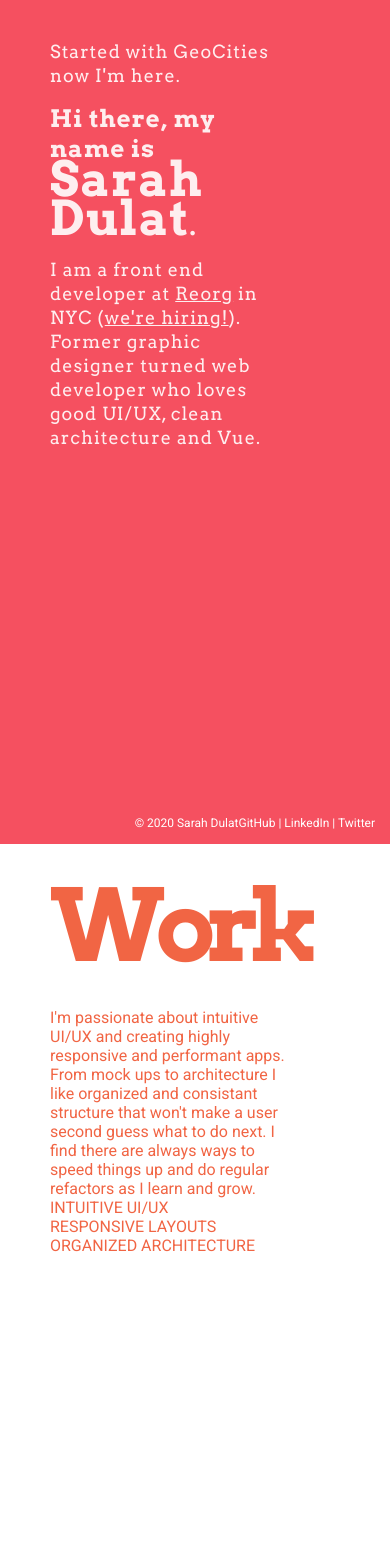
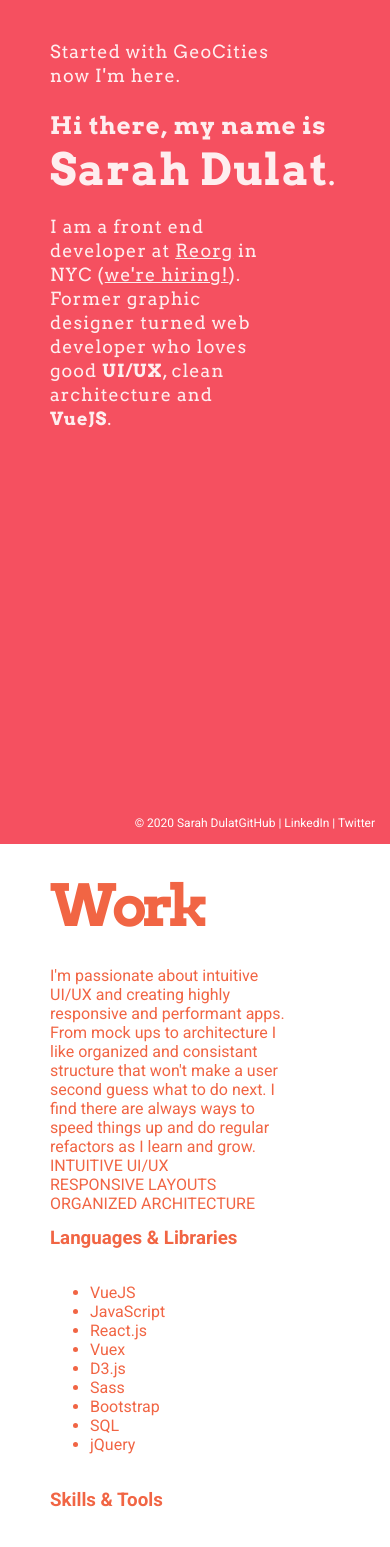
Before and after one commit to sarahdulat/sarah-dulat, a Vue app: page / in a window 390 px wide. Shown: the top 1547 px of the page. Built offline with nearby package versions, Linux system fonts and the light colour scheme.

Commit message:
styling hero for mobile

```diff
--- a/public/css/styles.css
+++ b/public/css/styles.css
@@ -25,6 +25,9 @@ body {
   padding: 25px 30% 100% 50px;
 }
 
+#work {
+  max-height: 300px;
+}
 #work .container {
   padding: 0 25% 100% 50px;
 }
@@ -102,14 +105,14 @@ body {
 h1 {
   font-family: "Arvo", serif;
   letter-spacing: 1px;
-  line-height: 45px;
+  line-height: 54px;
   font-weight: 600;
 }
 h1 a {
   text-decoration: underline;
 }
 h1 .name {
-  font-size: 48px;
+  font-size: 58px;
 }
 
 h2 {
@@ -126,6 +129,10 @@ h3 a:hover {
   text-decoration: none;
 }
 
+.no-wrap {
+  white-space: nowrap;
+}
+
 #hero {
   color: rgba(255, 255, 255, 0.9);
 }
@@ -140,8 +147,8 @@ h3 a:hover {
 }
 
 #work h1, #contact h1 {
-  font-size: 100px;
-  letter-spacing: -10px;
+  font-size: 58px;
+  letter-spacing: -5px;
 }
 
 #work, #skills, #contact {
@@ -165,7 +172,10 @@ h3 a:hover {
 
   h1 {
     font-size: 24px;
-    line-height: 30px;
+    line-height: 44px;
+  }
+  h1 .name {
+    font-size: 44px;
   }
 
   h2 {
@@ -174,12 +184,6 @@ h3 a:hover {
   }
 }
 /* Extra Small Devices, Phones */
-@media only all and (max-width: 480px) {
-  #social a, p {
-    font-size: 9px;
-    text-align: right;
-  }
-}
 /* Custom, iPhone Retina */
 #footer {
   position: fixed;
--- a/src/components/Hero.vue
+++ b/src/components/Hero.vue
@@ -1,9 +1,16 @@
 <template>
   <div id="hero" class="sherbert">
     <div class="container">
-        <h2 class="animated fadeIn">Started with GeoCities now I'm here.</h2>
-        <h1 class="animated fadeIn delay1">Hi there, my name is<br /><span class="name">Sarah Dulat</span>.</h1>
-        <h2 class="animated fadeIn delay2">I am a front end developer at <a href="http://www.reorg-research.com" target="_blank">Reorg</a> in NYC (<a href="https://jobs.lever.co/reorgresearch?lever-via=gozPBhAQBk" target="_blank">we're hiring!</a>). Former graphic designer turned web developer who loves good UI/UX, clean architecture and Vue.</h2>
+        <h2 class="animated fadeIn">
+            Started with GeoCities now I'm here.
+        </h2>
+        <h1 class="animated fadeIn delay1 no-wrap">
+            Hi there, my name is<br />
+            <span class="name">Sarah Dulat</span>.
+        </h1>
+        <h2 class="animated fadeIn delay2">
+            I am a front end developer at <a href="http://www.reorg-research.com" target="_blank">Reorg</a> in NYC (<a href="https://jobs.lever.co/reorgresearch?lever-via=gozPBhAQBk" target="_blank">we're hiring!</a>). Former graphic designer turned web developer who loves good <strong>UI/UX</strong>, clean architecture and <strong>VueJS</strong>.
+        </h2>
     </div>
   </div>
 </template>
--- a/src/sass/partials/_body.scss
+++ b/src/sass/partials/_body.scss
@@ -21,6 +21,7 @@ body {
 	}
 }
 #work {
+	max-height: 300px;
 	.container {
 		padding: 0 25% 100% 50px;
 	}
--- a/src/sass/partials/_media.scss
+++ b/src/sass/partials/_media.scss
@@ -17,7 +17,10 @@
 		}
 		h1 {
 			font-size: 24px;
-			line-height: 30px;
+			line-height: 44px;
+			.name {
+				font-size: 44px;
+			}
 		}
 		h2 {
 			font-size: 18px;
@@ -26,10 +29,7 @@
 	}
     /* Extra Small Devices, Phones */
     @media only all and (max-width : 480px) {
-		#social a, p {
-			font-size: 9px;
-			text-align: right;
-		}
+
     }
     /* Custom, iPhone Retina */
     @media only all and (max-width : 320px) {
--- a/src/sass/partials/_text.scss
+++ b/src/sass/partials/_text.scss
@@ -1,13 +1,13 @@
 h1 {
 	font-family: 'Arvo', serif;
 	letter-spacing: 1px;
-	line-height: 45px;
+	line-height: 54px;
 	font-weight: 600;
 	a {
 		text-decoration: underline;
 	}
 	.name {
-		font-size: 48px;
+		font-size: 58px;
 	}
 }
 h2 {
@@ -24,6 +24,9 @@ h3 {
 		text-decoration: none;
 	}
 }
+.no-wrap {
+	white-space: nowrap;
+}
 #hero {
 	color: rgba(255,255,255,0.9);
 	h2 {
@@ -38,8 +41,8 @@ h3 {
 }
 #work, #contact {
 	h1 {
-		font-size: 100px;
-		letter-spacing: -10px;
+		font-size: 58px;
+		letter-spacing: -5px;
 	}
 }
 #work, #skills, #contact {
```
